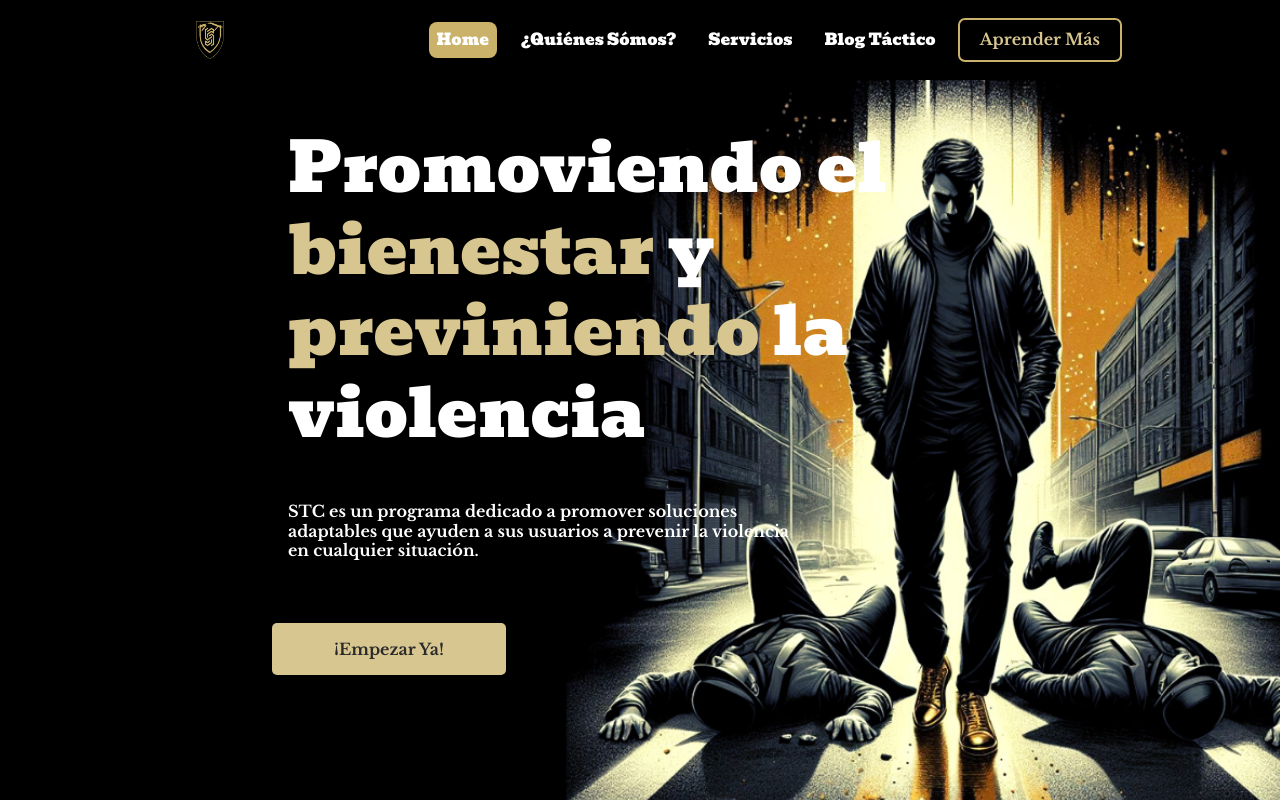
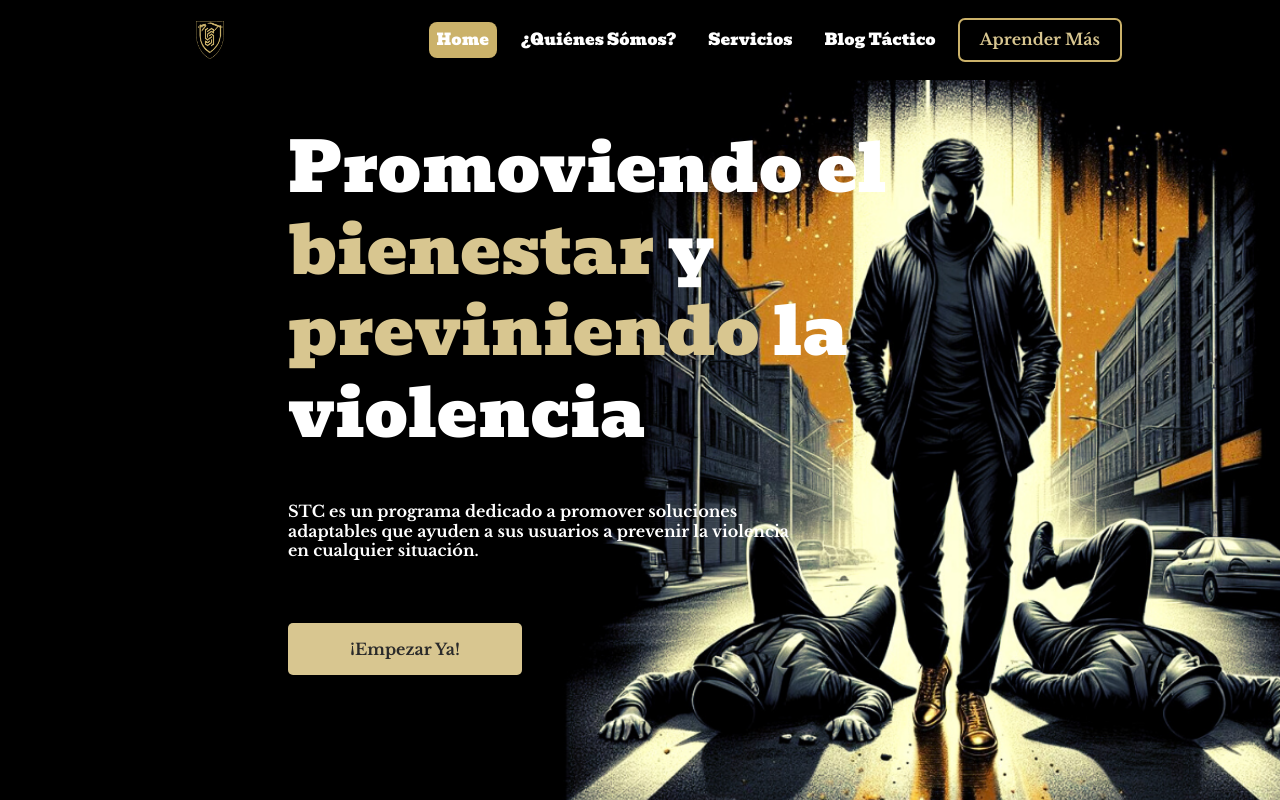
Before and after one commit to luifer991/stc, a Next.js app: page / in a window 1280 px wide. Shown: the top 800 px of the page. Built offline with nearby package versions, Linux system fonts and the light colour scheme; no server answers.

Commit message:
optimize padding to the button

```diff
--- a/src/app/UI/Hero.tsx
+++ b/src/app/UI/Hero.tsx
@@ -15,7 +15,7 @@ function Hero() {
             second='la violencia'
             third='STC es un programa dedicado a promover soluciones adaptables que ayuden a sus usuarios a prevenir la violencia en cualquier situación.'
           />
-          <div className="pl-8 pt-0 mt-0 w-[700px]">
+          <div className="pl-12 pt-0 mt-0 w-[700px]">
             <Button classb="l-btn" text="¡Empezar Ya!" />
           </div>
         </article>
```
